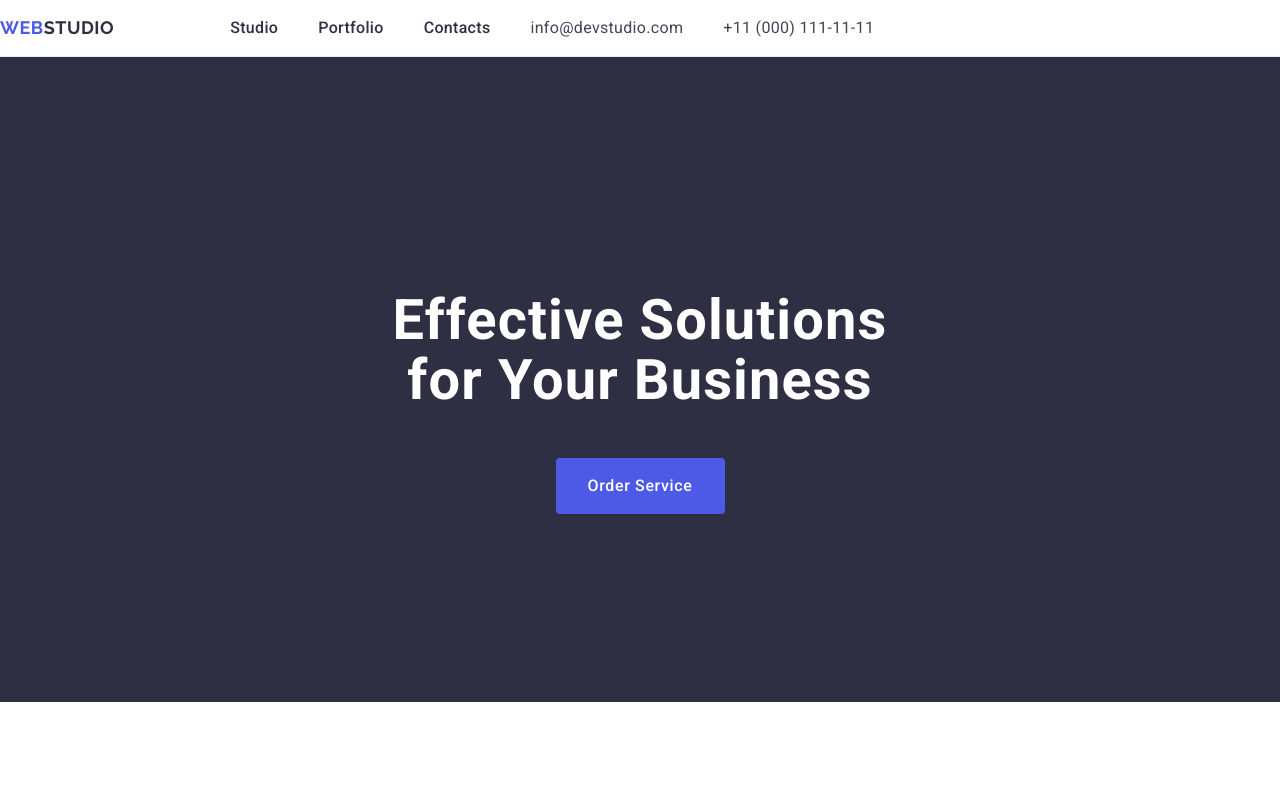
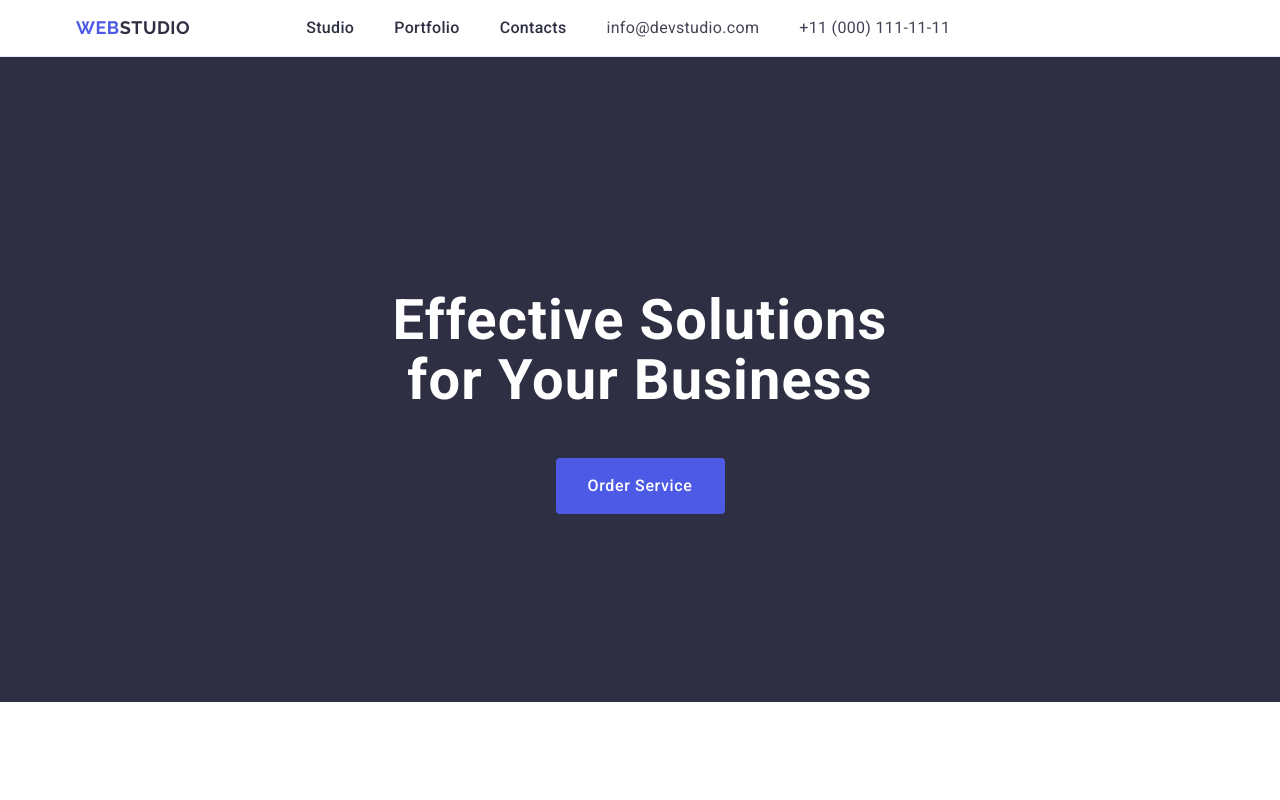
Before and after one commit to Pasyoha-Roman/goit-markup-hw-03, a plain HTML site: page index.html in a window 1280 px wide. Shown: the top 800 px of the page. Drawn offline with nearby package versions, Linux system fonts and the light colour scheme.

Commit message:
was hw3 finalizatio

```diff
--- a/css/styles.css
+++ b/css/styles.css
@@ -28,6 +28,9 @@ border-bottom: 1px solid #e7e9fc;
 
 .header-container {
     display: flex;
+    width: 1158px;
+        margin: 0 auto;
+        padding: 0 15px 0 15px;
 }
 
 .header-navigation {
--- a/index.html
+++ b/index.html
@@ -19,7 +19,7 @@
 <body class="body">
     <header class="header">
 
-        <div class="header-container" class="container" >
+        <div class="header-container container" >
             <nav class="header-navigation">
 
             <a href="./index.html" class="header-logo">Web<span class="header-logo-span">Studio</span></a>
```
